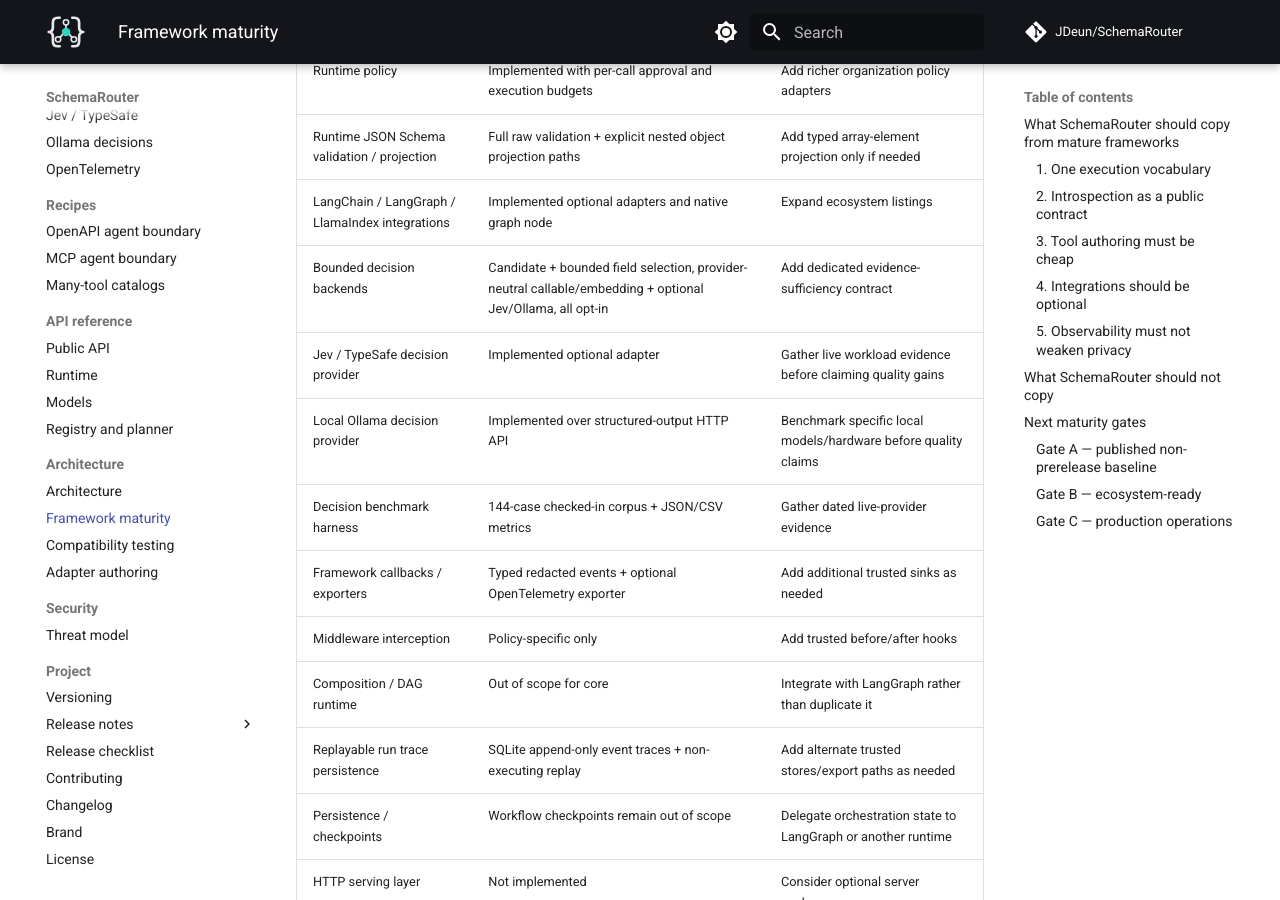
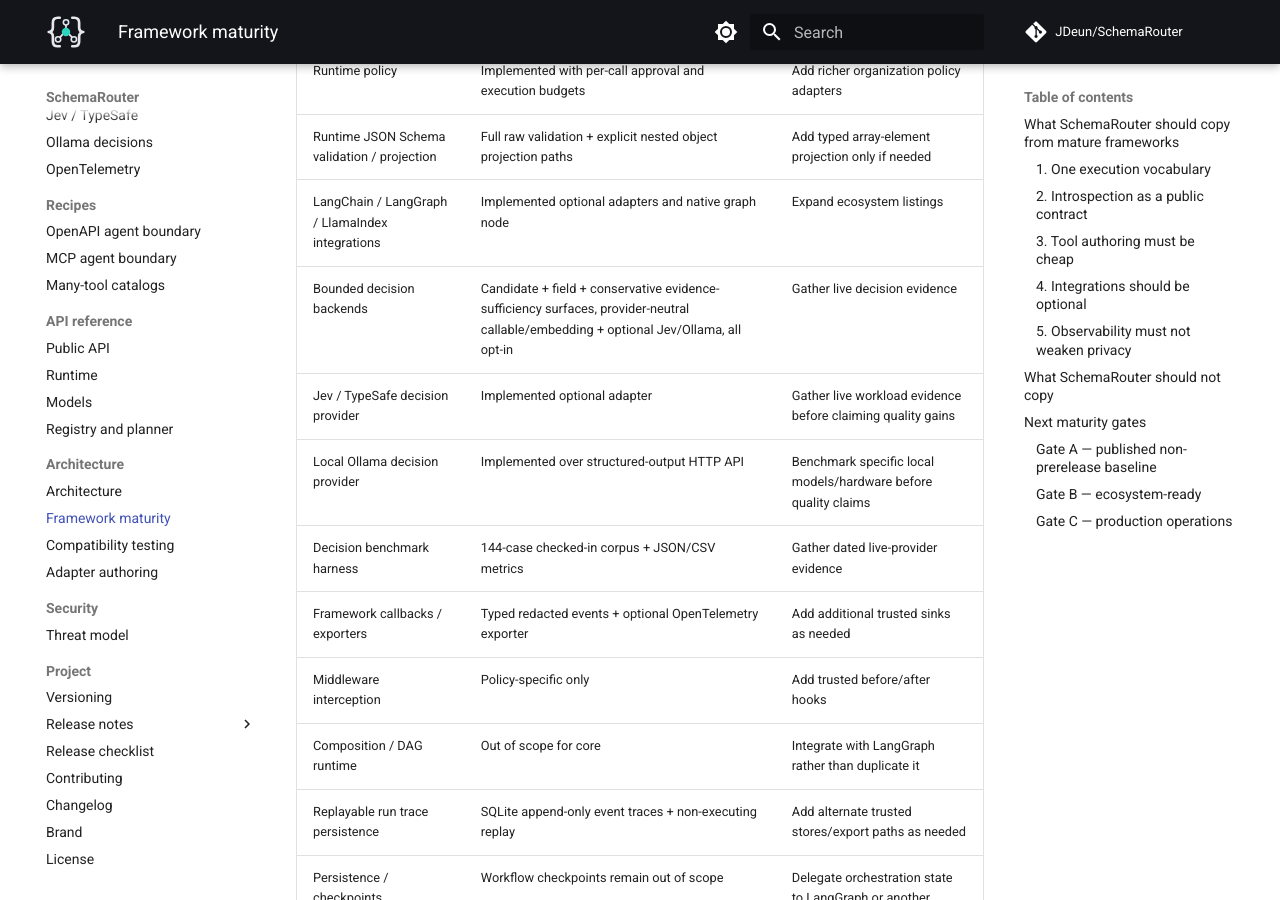
Before and after one commit to JDeun/SchemaRouter, an MkDocs documentation site: the page built from docs/framework-maturity.md, in a window 1280 px wide and 900 px high, scrolled down 1251 px. Built offline with MkDocs 1.6.1 and Material for MkDocs 9.7.7, drawn with Linux system fonts in a browser that asks for light colours; comment, search, counter and statistics services are not loaded; some of the changed text lies outside the part shown.

Commit message:
docs: mark evidence sufficiency implemented

```diff
--- a/docs/framework-maturity.md
+++ b/docs/framework-maturity.md
@@ -25,7 +25,7 @@
 | Runtime policy | Implemented with per-call approval and execution budgets | Add richer organization policy adapters |
 | Runtime JSON Schema validation / projection | Full raw validation + explicit nested object projection paths | Add typed array-element projection only if needed |
 | LangChain / LangGraph / LlamaIndex integrations | Implemented optional adapters and native graph node | Expand ecosystem listings |
-| Bounded decision backends | Candidate + bounded field selection, provider-neutral callable/embedding + optional Jev/Ollama, all opt-in | Add dedicated evidence-sufficiency contract |
+| Bounded decision backends | Candidate + field + conservative evidence-sufficiency surfaces, provider-neutral callable/embedding + optional Jev/Ollama, all opt-in | Gather live decision evidence |
 | Jev / TypeSafe decision provider | Implemented optional adapter | Gather live workload evidence before claiming quality gains |
 | Local Ollama decision provider | Implemented over structured-output HTTP API | Benchmark specific local models/hardware before quality claims |
 | Decision benchmark harness | 144-case checked-in corpus + JSON/CSV metrics | Gather dated live-provider evidence |
@@ -106,6 +106,8 @@
 - provider-neutral embedding-similarity decision backend with threshold/margin abstention and
   malformed-vector fail-closed validation;
 - bounded field-selection contract with identifier preservation and deterministic fallback;
+- conservative evidence-sufficiency contract with local provenance/license/unit/source-type precheck
+  and provider veto-only semantics;
 - provider-neutral decision benchmark harness;
 - 144-case multilingual/adversarial benchmark corpus;
 - OpenAPI compatibility reporting;
```
